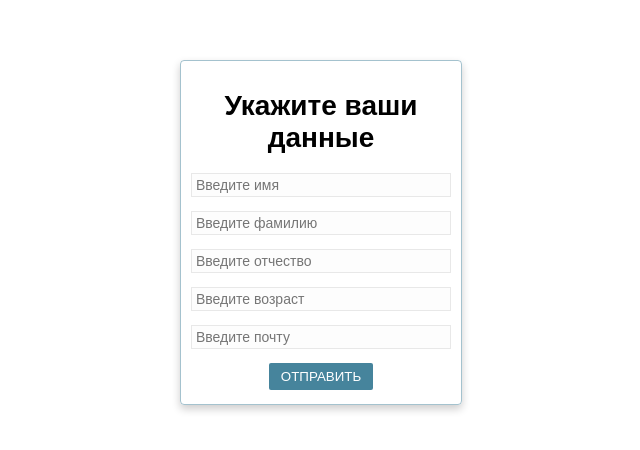
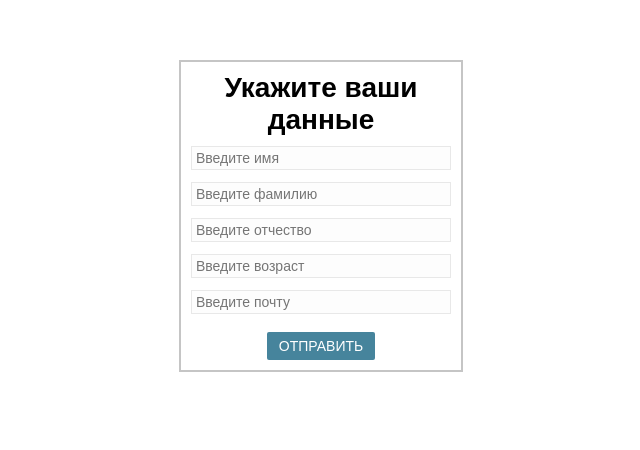
Before and after one commit to treepoint/reactFront, a React app: page / in a window 1280 px wide. Shown: the part 140-590 px from the top of the page, without its empty margins (319-959 px from the left). Built offline with nearby package versions, Linux system fonts and the light colour scheme.

Commit message:
CSS as separated file

```diff
--- a/public/index.html
+++ b/public/index.html
@@ -2,14 +2,9 @@
 <html lang="ru">
   <head>
     <meta charset="utf-8" />
-    <title>Registration form</title>
+    <title>Форма регистрации</title>
   </head>
   <body>
-    <div
-      id="root"
-      style=" font-family: sans-serif;
-    font-size: 14px;
-    font-weight: 100;"
-    ></div>
+    <div id="root" class="root"></div>
   </body>
 </html>
--- a/src/Button.js
+++ b/src/Button.js
@@ -3,22 +3,8 @@ import React from "react";
 class Button extends React.Component {
   render() {
     return (
-      <div style={{ textAlign: "center" }}>
-        <p style={{ marginBottom: "4px" }}>
-          <input
-            type="submit"
-            style={{
-              backgroundColor: "rgb(70, 132, 156)",
-              color: "#fff",
-              padding: "6px 12px",
-              border: "0",
-              borderRadius: "2px",
-              fontfamily: "sans-serif",
-              fontsize: "14px"
-            }}
-            value={this.props.value}
-          />
-        </p>
+      <div>
+        <input type="submit" className="button" value={this.props.value} />
       </div>
     );
   }
--- a/src/InputField.js
+++ b/src/InputField.js
@@ -14,18 +14,12 @@ class InputField extends React.Component {
 
   render() {
     return (
-      <div style={{ textAlign: "left" }}>
-        <p style={{ marginBottom: "0px" }}>
+      <div>
         <label style={{ display: "flex" }}>
           <input
+            className="input"
             style={{
-                display: "flex",
-                width: "100%",
-                background: "rgba(247, 247, 247, 0.28)",
-                border: "1px solid " + this.props.borderColor,
-                height: "20px",
-                paddingLeft: "4px",
-                fontSize: "14px"
+              border: "1px solid " + this.props.borderColor
             }}
             type="text"
             name={this.props.name}
@@ -35,7 +29,6 @@ class InputField extends React.Component {
             }}
           />
         </label>
-        </p>
         {this.renderValidateLable(this.props.validate)}
       </div>
     );
--- a/src/RegistrationForm.js
+++ b/src/RegistrationForm.js
@@ -1,6 +1,7 @@
 import React from "react";
 import InputField from "./InputField";
 import Button from "./Button";
+import "./styles.css";
 
 //Для ФИО текст, возраст цифры, почта по регэкспу
 
@@ -122,20 +123,8 @@ class RegistrationForm extends React.Component {
 
   render() {
     return (
-      <form
-        onSubmit={this.onSubmit}
-        style={{
-          textAlign: "center",
-          width: "260px",
-          margin: "auto",
-          border: "1px solid rgba(70, 132, 156, 0.49)",
-          padding: "10px",
-          borderRadius: "4px",
-          marginTop: "200px",
-          boxShadow: "0px 4px 8px #cecdcd"
-        }}
-      >
-        <h1>Укажите ваши данные</h1>
+      <form onSubmit={this.onSubmit} className="form">
+        <h1 className="h1">Укажите ваши данные</h1>
         {this.renderInput(
           "Введите имя ",
           "name",
--- a/src/ValidateLable.js
+++ b/src/ValidateLable.js
@@ -3,19 +3,13 @@ import React from "react";
 class ValidateLable extends React.Component {
   render() {
     return (
-      <div>
-        <p
-          style={{
-            fontSize: "13.3333px",
-            fontFamily: "sans-serif",
-            padding: "4px",
-            marginTop: "2px",
-            color: "#404040",
-            display: this.props.display
-          }}
-        >
-          {this.props.validate}
-        </p>
+      <div
+        className="validationLable"
+        style={{
+          display: this.props.display
+        }}
+      >
+        {this.props.validate}
       </div>
     );
   }
--- /dev/null
+++ b/src/styles.css
@@ -0,0 +1,52 @@
+.root {
+  font-family: sans-serif;
+  font-size: 14px;
+  font-weight: 100;
+}
+
+.form {
+  text-align: center;
+  width: 260px;
+  margin: auto;
+  border: 2px solid rgba(138, 138, 138, 0.49);
+  padding: 10px;
+  margin-top: 200px;
+}
+
+.input {
+  width: 100%;
+  background: rgba(247, 247, 247, 0.28);
+  height: 20px;
+  padding-left: 4px;
+  font-size: 14px;
+  margin: 6px 0;
+}
+
+.button {
+  background-color: rgb(70, 132, 156);
+  color: #fff;
+  padding: 6px 12px;
+  border: 0;
+  border-radius: 2px;
+  font-family: sans-serif;
+  font-size: 14px;
+  margin-top: 12px;
+}
+
+.button:hover {
+  background-color: rgba(70, 132, 156, 0.8);
+}
+
+.validationLable {
+  font-size: 13.3333px;
+  font-family: sans-serif;
+  margin-top: 2px;
+  margin-bottom: 4px;
+  color: #404040;
+  text-align: left;
+}
+
+.h1 {
+  margin-top: 0px;
+  margin-bottom: 4px;
+}
```
Lines whose indentation alone changed are shown as unchanged.
